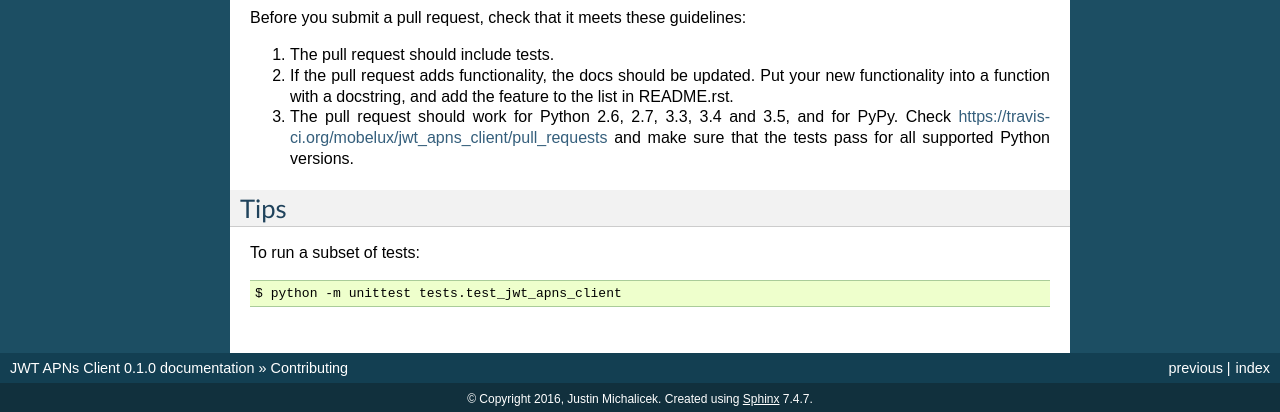
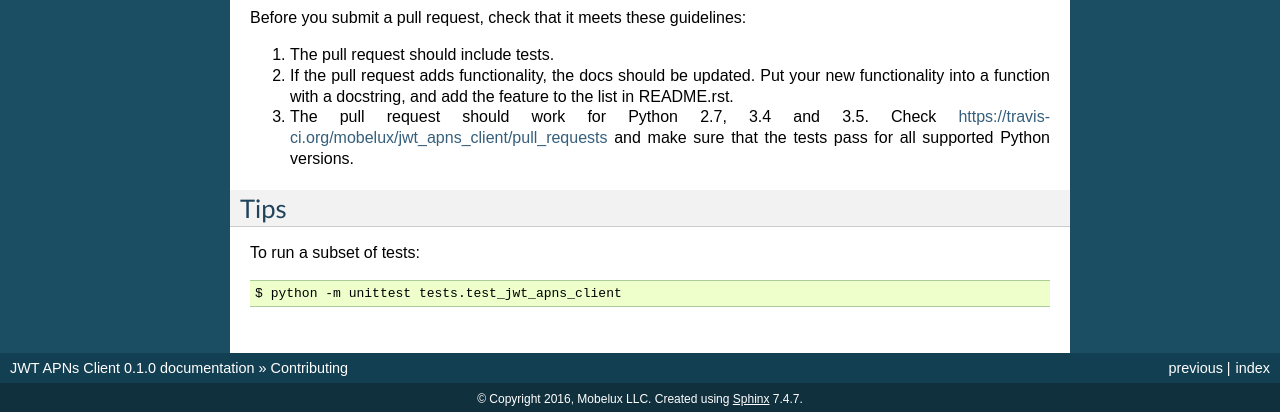
Before and after one commit to Mobelux/jwt_apns_client, a Sphinx documentation site: the page built from docs/contributing.rst, in a window 1280 px wide. Shown: the part 1817-2229 px from the top of the page. Built offline with Sphinx 7.4.7, drawn with Linux system fonts in a browser that asks for light colours; pages that are not in the unit, such as notebooks, are missing from menus.

Commit message:
update supported python versions and copyright in docs

```diff
--- a/CONTRIBUTING.rst
+++ b/CONTRIBUTING.rst
@@ -101,7 +101,7 @@ Before you submit a pull request, check that it meets these guidelines:
 2. If the pull request adds functionality, the docs should be updated. Put
    your new functionality into a function with a docstring, and add the
    feature to the list in README.rst.
-3. The pull request should work for Python 2.6, 2.7, 3.3, 3.4 and 3.5, and for PyPy. Check
+3. The pull request should work for Python 2.7, 3.4 and 3.5. Check
    https://travis-ci.org/mobelux/jwt_apns_client/pull_requests
    and make sure that the tests pass for all supported Python versions.
 
--- a/docs/conf.py
+++ b/docs/conf.py
@@ -56,7 +56,7 @@ master_doc = 'index'
 
 # General information about the project.
 project = u'JWT APNs Client'
-copyright = u"2016, Justin Michalicek"
+copyright = u"2016, Mobelux LLC"
 
 # The version info for the project you're documenting, acts as replacement
 # for |version| and |release|, also used in various other places throughout
```
Also changed, not shown: .travis.yml, 1 other file.
